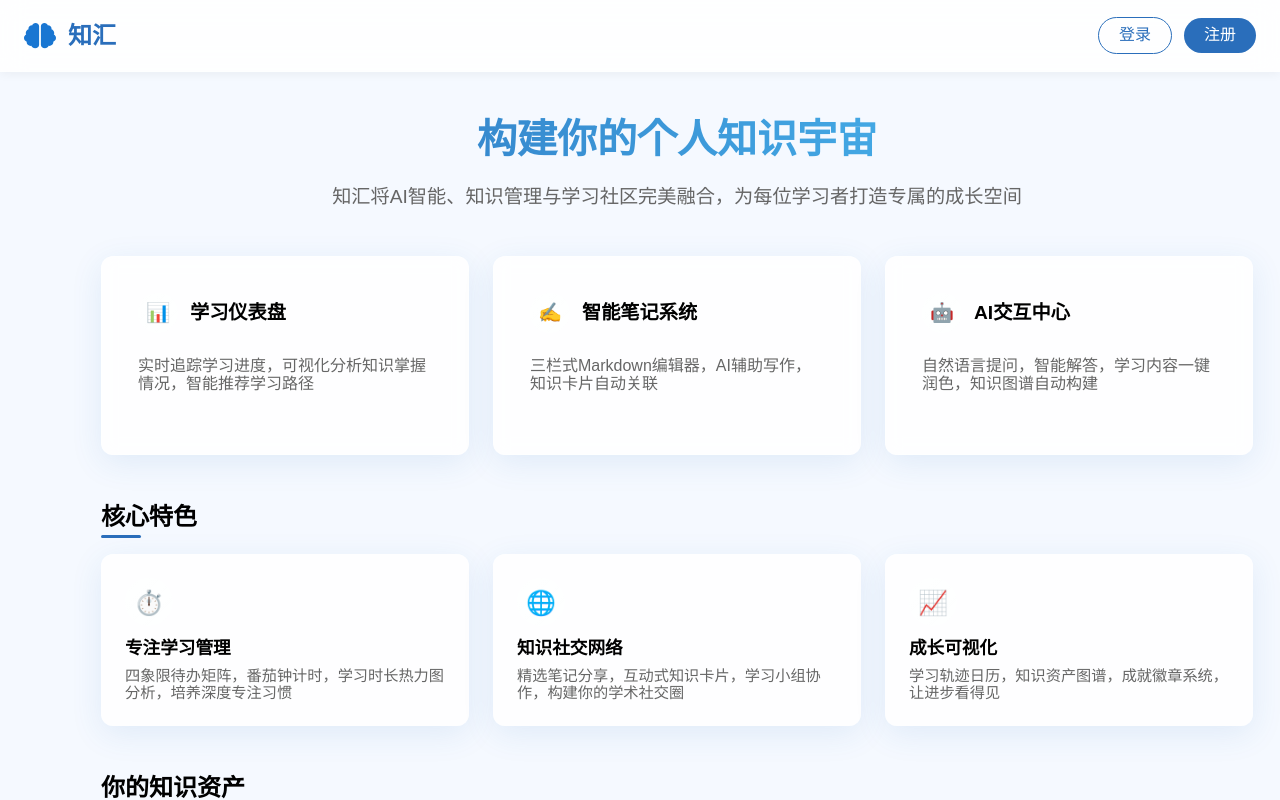
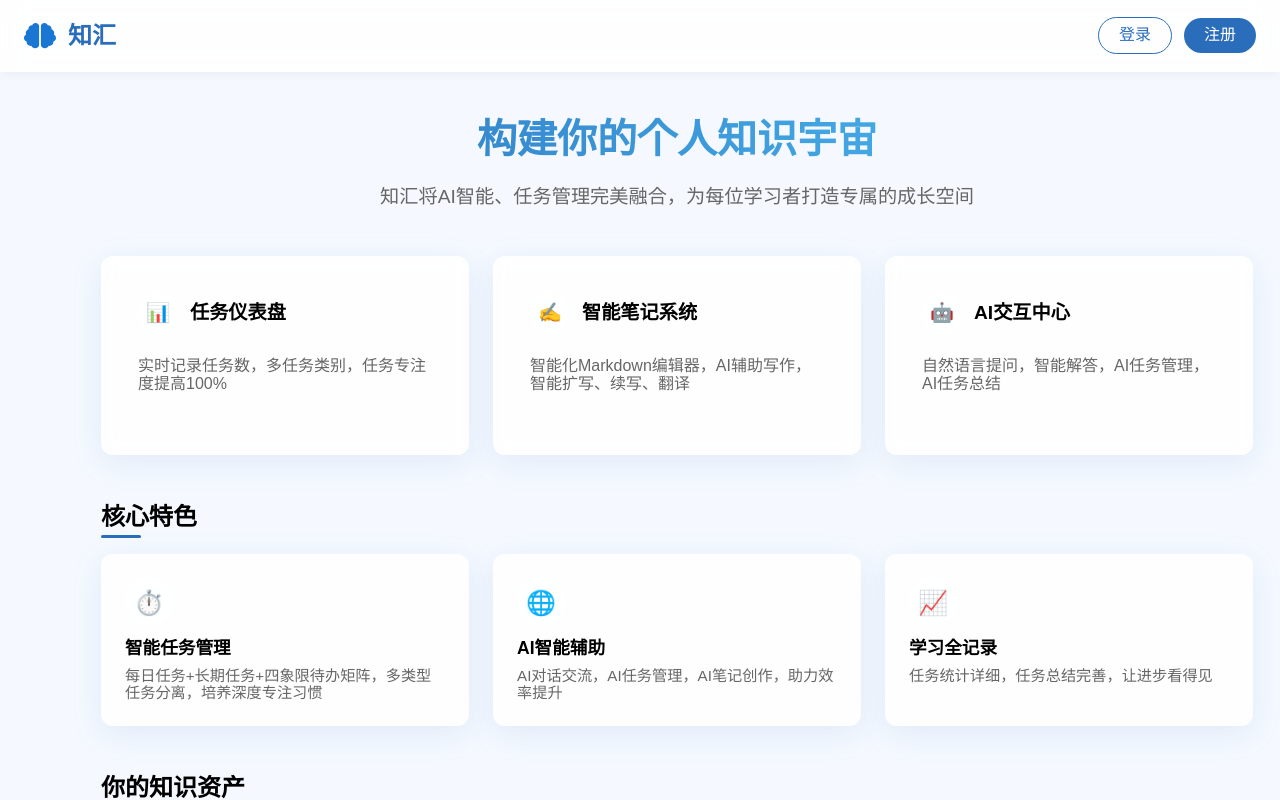
Before and after one commit to springleafna/ZhiHui-frontend, a Vue app: page / in a window 1280 px wide. Built offline with nearby package versions, Linux system fonts and the light colour scheme.

Commit message:
fix:删除无关内容

```diff
--- a/src/views/Home.vue
+++ b/src/views/Home.vue
@@ -19,7 +19,7 @@
             <section class="hero-section">
                 <h1 class="hero-title">构建你的个人知识宇宙</h1>
                 <p class="hero-subtitle">
-                    知汇将AI智能、知识管理与学习社区完美融合，为每位学习者打造专属的成长空间
+                    知汇将AI智能、任务管理完美融合，为每位学习者打造专属的成长空间
                 </p>
             </section>
 
@@ -28,23 +28,23 @@
                 <div class="card" :style="{ animationDelay: '0.1s' }">
                     <div class="card-header">
                         <div class="card-icon">📊</div>
-                        <h3 class="card-title">学习仪表盘</h3>
+                        <h3 class="card-title">任务仪表盘</h3>
                     </div>
-                    <p class="card-content">实时追踪学习进度，可视化分析知识掌握情况，智能推荐学习路径</p>
+                    <p class="card-content">实时记录任务数，多任务类别，任务专注度提高100%</p>
                 </div>
                 <div class="card" :style="{ animationDelay: '0.2s' }">
                     <div class="card-header">
                         <div class="card-icon">✍️</div>
                         <h3 class="card-title">智能笔记系统</h3>
                     </div>
-                    <p class="card-content">三栏式Markdown编辑器，AI辅助写作，知识卡片自动关联</p>
+                    <p class="card-content">智能化Markdown编辑器，AI辅助写作，智能扩写、续写、翻译</p>
                 </div>
                 <div class="card" :style="{ animationDelay: '0.3s' }">
                     <div class="card-header">
                         <div class="card-icon">🤖</div>
                         <h3 class="card-title">AI交互中心</h3>
                     </div>
-                    <p class="card-content">自然语言提问，智能解答，学习内容一键润色，知识图谱自动构建</p>
+                    <p class="card-content">自然语言提问，智能解答，AI任务管理，AI任务总结</p>
                 </div>
             </div>
 
@@ -54,18 +54,18 @@
                 <div class="feature-grid">
                     <div class="feature-card">
                         <div class="feature-icon">⏱️</div>
-                        <h3 class="feature-title">专注学习管理</h3>
-                        <p class="feature-desc">四象限待办矩阵，番茄钟计时，学习时长热力图分析，培养深度专注习惯</p>
+                        <h3 class="feature-title">智能任务管理</h3>
+                        <p class="feature-desc">每日任务+长期任务+四象限待办矩阵，多类型任务分离，培养深度专注习惯</p>
                     </div>
                     <div class="feature-card">
                         <div class="feature-icon">🌐</div>
-                        <h3 class="feature-title">知识社交网络</h3>
-                        <p class="feature-desc">精选笔记分享，互动式知识卡片，学习小组协作，构建你的学术社交圈</p>
+                        <h3 class="feature-title">AI智能辅助</h3>
+                        <p class="feature-desc">AI对话交流，AI任务管理，AI笔记创作，助力效率提升</p>
                     </div>
                     <div class="feature-card">
                         <div class="feature-icon">📈</div>
-                        <h3 class="feature-title">成长可视化</h3>
-                        <p class="feature-desc">学习轨迹日历，知识资产图谱，成就徽章系统，让进步看得见</p>
+                        <h3 class="feature-title">学习全记录</h3>
+                        <p class="feature-desc">任务统计详细，任务总结完善，让进步看得见</p>
                     </div>
                 </div>
             </section>
@@ -79,20 +79,20 @@
                     </div>
                     <div class="data-content">
                         <div class="data-item">
-                            <div class="data-value">1,248</div>
-                            <div class="data-label">累计学习分钟</div>
+                            <div class="data-value">32</div>
+                            <div class="data-label">笔记数量</div>
                         </div>
                         <div class="data-item">
                             <div class="data-value">87</div>
-                            <div class="data-label">知识卡片</div>
+                            <div class="data-label">便签数量</div>
                         </div>
                         <div class="data-item">
                             <div class="data-value">23</div>
-                            <div class="data-label">思维导图</div>
+                            <div class="data-label">待办事项</div>
                         </div>
                         <div class="data-item">
                             <div class="data-value">5</div>
-                            <div class="data-label">成就徽章</div>
+                            <div class="data-label">今日完成</div>
                         </div>
                     </div>
                 </div>
@@ -102,7 +102,7 @@
 
     <!-- 页脚 -->
     <header class="header">
-        <p>© 2025 知汇 - 个人学习管理平台</p>
+        <p>© 2025 知汇 - 智能任务管理+智能笔记创作平台</p>
     </header>
 </div>
 </template>
--- a/src/views/Notes.vue
+++ b/src/views/Notes.vue
@@ -41,15 +41,18 @@
                     </div>
                 </div>
 
-                <div class="category-actions">
-                    <a-button
-                        type="primary"
-                        block
-                        @click="showAddDialog = true"
-                        class="action-btn">
-                        <template #icon><i class="icon-plus"></i></template>
-                        新建分类
-                    </a-button>
+
+                <div class="action-section">
+                    <button class="action-button primary" @click="showAddDialog = true">
+                        <i class="icon-edit"></i>
+                        <span>新建分类</span>
+                    </button>
+                </div>
+                <div class="action-section">
+                    <button class="action-button primary" @click="goToEditor">
+                        <i class="icon-edit"></i>
+                        <span>开始创作</span>
+                    </button>
                 </div>
             </div>
         </div>
@@ -112,46 +115,7 @@
         </div>
 
         <!-- 右侧快速操作区 -->
-    <div class="quick-actions">
-        <div class="action-section">
-            <button class="action-button primary" @click="goToEditor">
-                <i class="icon-edit"></i>
-                <span>开始创作</span>
-            </button>
-        </div>
 
-        <div class="action-section">
-            <h3 class="section-title">快速记录</h3>
-            <div class="quick-grid">
-                <button class="quick-button">
-                    <i class="icon-mic"></i>
-                    <span>语音速记</span>
-                </button>
-                <button class="quick-button">
-                    <i class="icon-camera"></i>
-                    <span>图片描述</span>
-                </button>
-            </div>
-        </div>
-
-        <div class="action-section">
-            <h3 class="section-title">导出格式</h3>
-            <div class="export-grid">
-                <button class="export-button">
-                    <i class="icon-file-pdf"></i>
-                    <span>PDF</span>
-                </button>
-                <button class="export-button">
-                    <i class="icon-image"></i>
-                    <span>图片</span>
-                </button>
-                <button class="export-button">
-                    <i class="icon-share"></i>
-                    <span>分享</span>
-                </button>
-            </div>
-        </div>
-    </div>
     </div>
 
     <!-- 新建分类弹窗 -->
@@ -733,6 +697,7 @@ const handleNoteClick = (note) => {
     display: flex;
     flex-direction: column;
     gap: 12px;
+    margin-top: 20px;
 }
 
 /* 快速记录网格 */
@@ -896,4 +861,25 @@ const handleNoteClick = (note) => {
     background: #f0f0f0;
     margin: 4px 0;
 }
+
+.action-btn {
+    width: 100%;
+    padding: 12px;
+    border: none;
+    border-radius: 8px;
+    display: flex;
+    align-items: center;
+    justify-content: center;
+    gap: 8px;
+    cursor: pointer;
+    transition: all 0.2s;
+    font-size: 15px;
+}
+
+.category-actions {
+    display: flex;
+    flex-direction: column;
+    gap: 12px;
+    margin-top: 20px;
+}
 </style>
```
